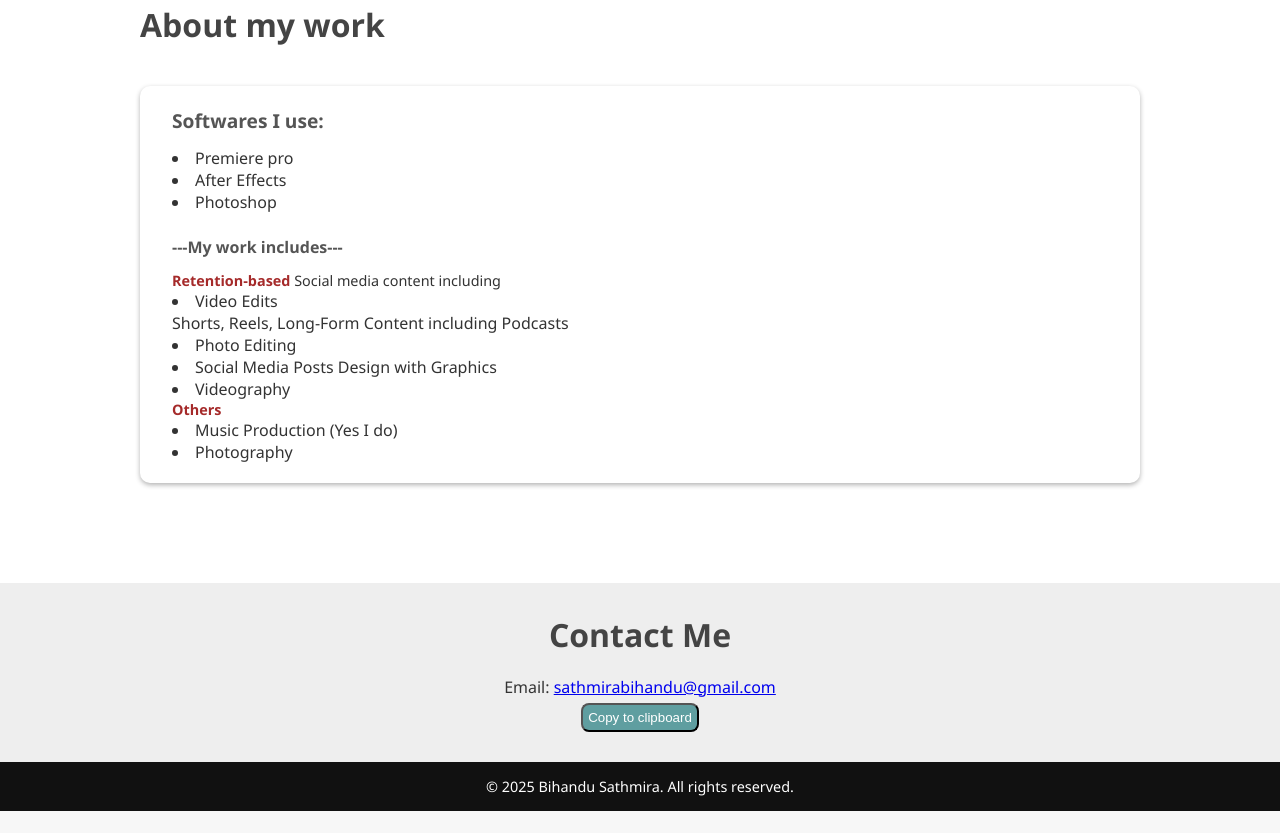
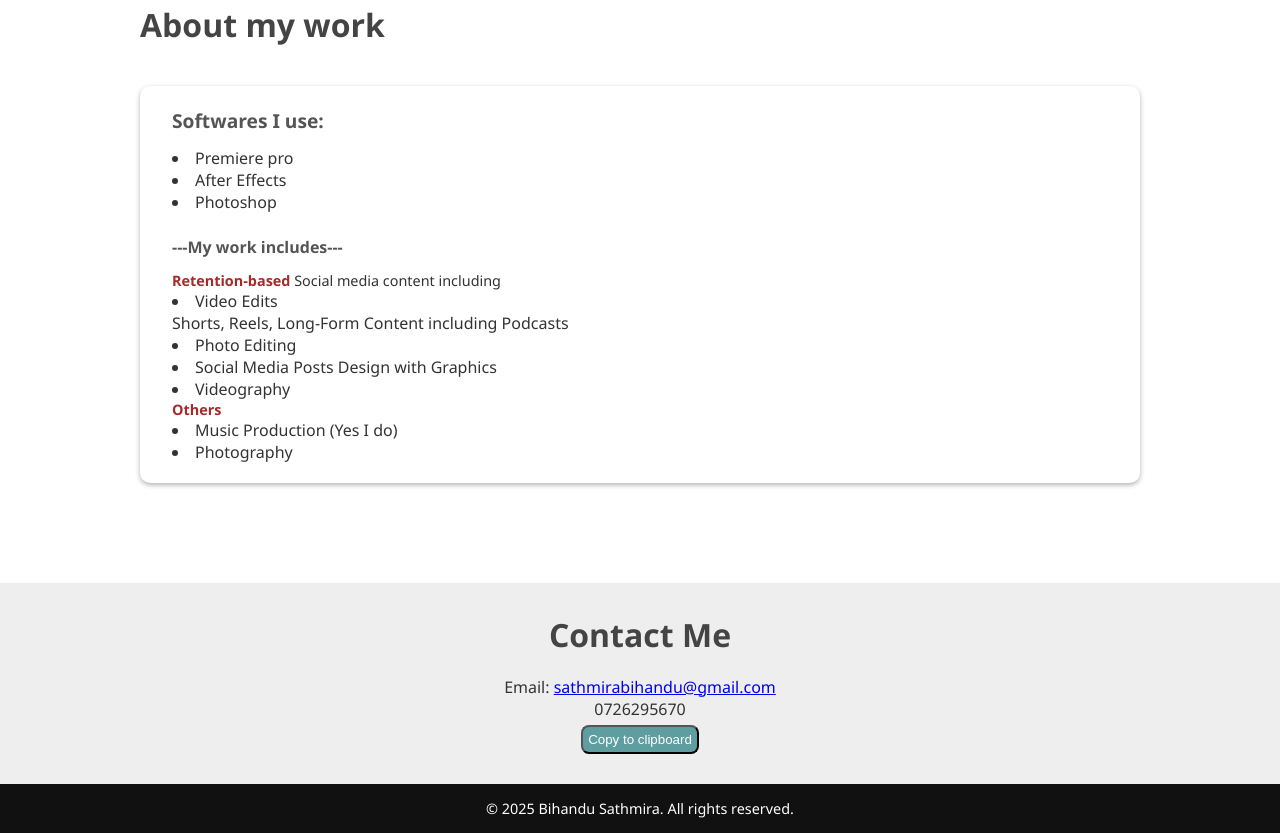
Before and after one commit to BihanDoo/myportfolio, a plain HTML site: page editingwrk.html in a window 1280 px wide. Shown: the part 3696-4529 px from the top of the page. Before the commit the page ends 4507 px from the top, so only its background shows below. Drawn offline with Linux system fonts and the light colour scheme.

Commit message:
added contacts

```diff
--- a/editingwrk.html
+++ b/editingwrk.html
@@ -300,6 +300,7 @@
     <div class="container">
       <h2>Contact Me</h2>
       <p>Email: <a href="mailto:sathmirabihandu@gmail.com">sathmirabihandu@gmail.com</a></p>
+      <p>0726295670</p>
       <button onclick="copyemail()" class="copytoclipboardbutton">Copy to clipboard</button>
       <script>
         function copyemail() {
```
